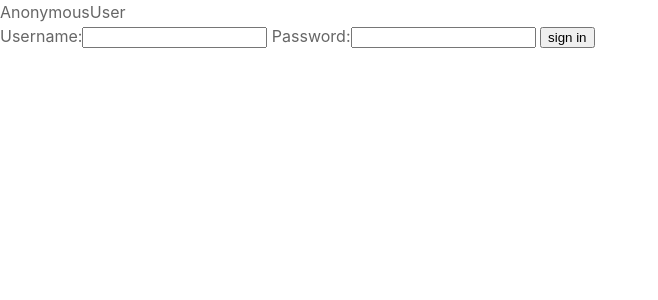
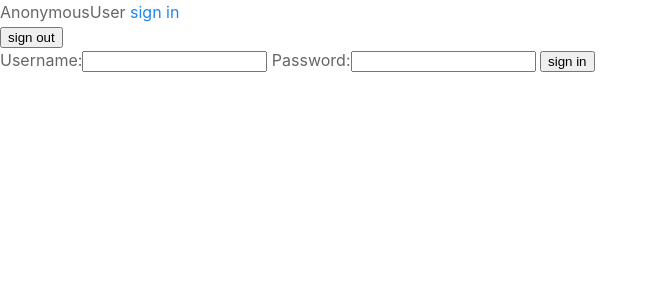
Before and after one commit to Younlab/Django-instargram-retry05, a Django app: page /members/signin/ in a window 1280 px wide. Shown: the top 300 px of the page, without its empty margins (0-658 px from the left). Run offline with Django 3.2, Linux system fonts and the light colour scheme.

Commit message:
sign out

```diff
--- a/app/config/urls.py
+++ b/app/config/urls.py
@@ -23,7 +23,8 @@ from . import views
 urlpatterns = [
     path('admin/', admin.site.urls),
     path('members/', include('members.urls')),
-    path('', views.index),
+    path('post/', include('posts.urls')),
+    path('', views.index, name='index'),
 ] + static(
     prefix=settings.MEDIA_URL,
     document_root=settings.MEDIA_ROOT,
--- a/app/config/views.py
+++ b/app/config/views.py
@@ -2,4 +2,4 @@ from django.shortcuts import redirect
 
 
 def index(request):
-    return redirect('')
+    return redirect('posts:post-list')
--- a/app/members/urls.py
+++ b/app/members/urls.py
@@ -4,4 +4,5 @@ from . import views
 app_name = 'members'
 urlpatterns = [
     path('signin/', views.sign_in, name='sign-in'),
+    path('signout/', views.sign_out, name='sign-out'),
 ]
--- a/app/members/views.py
+++ b/app/members/views.py
@@ -1,6 +1,7 @@
-from django.contrib.auth import login, authenticate
+from django.contrib.auth import login, authenticate, logout
 from django.shortcuts import render, redirect
 from .forms import SignInForm
+
 def sign_in(request):
     form = SignInForm()
     if request.method == 'POST':
@@ -15,4 +16,10 @@ def sign_in(request):
     context = {
         'form':form,
     }
+
     return render(request, 'sign/sing_in.html', context)
+
+def sign_out(request):
+    if request.method == 'POST':
+        logout(request)
+        return redirect('index')
--- a/app/posts/urls.py
+++ b/app/posts/urls.py
@@ -0,0 +1,7 @@
+from django.urls import path
+from . import views
+
+app_name = 'posts'
+urlpatterns = [
+    path('postlist/', views.post_list, name='post-list'),
+]
--- a/app/posts/views.py
+++ b/app/posts/views.py
@@ -1,3 +1,7 @@
 from django.shortcuts import render
 
-# Create your views here.
+def post_list(request):
+    if request.method == 'POST':
+        pass
+
+    return render(request, 'posts/post_list.html')
--- a/app/templates/base.html
+++ b/app/templates/base.html
@@ -14,6 +14,11 @@
 </head>
 <body>
 {{ user }}
+<a href="{% url 'members:sign-in' %}">sign in</a>
+<form action="{% url 'members:sign-out' %}" method="POST">
+    {% csrf_token %}
+    <button type="submit">sign out</button>
+</form>
     <section>
         {% block content %}
         {% endblock %}
--- /dev/null
+++ b/app/templates/posts/post_list.html
@@ -0,0 +1,4 @@
+{% extends 'base.html' %}
+{% block content %}
+    <p>postlist</p>
+{% endblock %}
```
